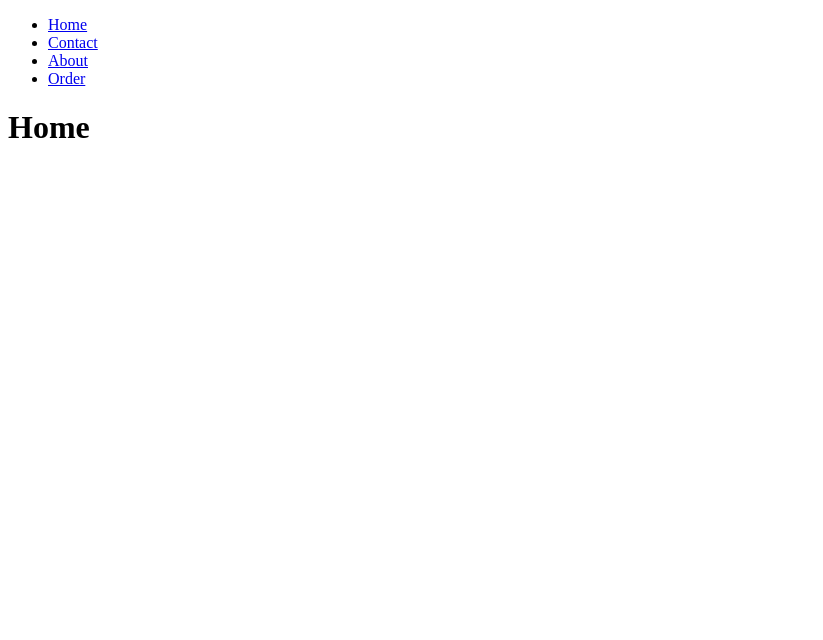
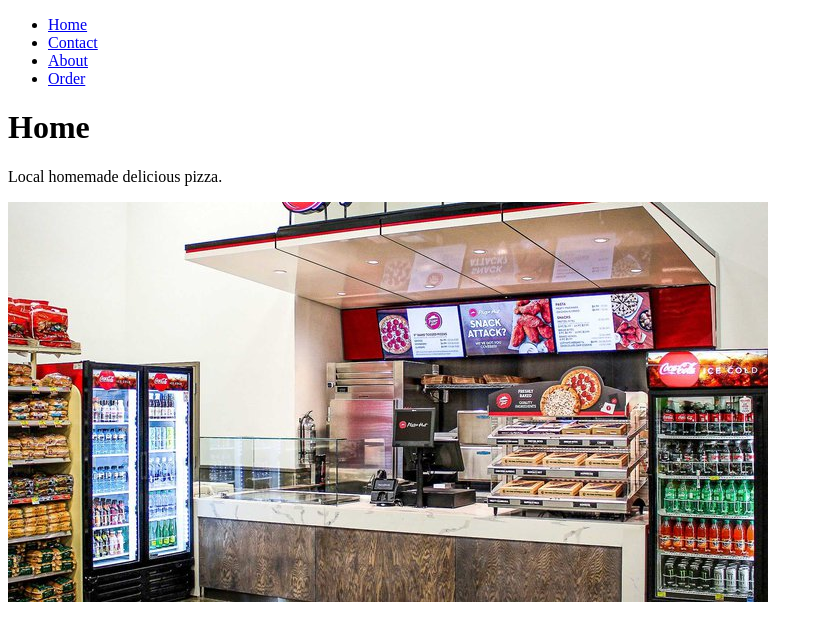
Before and after one commit to Terry0532/1430Pizza2, a plain HTML site: page index.html in a window 1280 px wide. Shown: the whole page, without its empty margins (0-823 px from the left). Drawn offline with Linux system fonts and the light colour scheme.

Commit message:
done with basic contect part 2

```diff
--- a/index.html
+++ b/index.html
@@ -14,5 +14,10 @@
       <li><a href="order.html">Order</a></li>
     </ul>
     <h1>Home</h1>
+    <p>Local homemade delicious pizza.</p>
+    <img
+      src="img/cover_image.jpg.760x400_q85_crop_upscale.jpg"
+      alt="pizza store"
+    />
   </body>
 </html>
```
Also changed, not shown: contact.html (+3 -0 lines), order.html (+3 -0 lines), css/style.css (added), img/Community_FAQ-1.svg (added), img/cover_image.jpg.760x400_q85_crop_upscale.jpg (added), img/pizza-625_625x350_81437471362.jpg (added).
